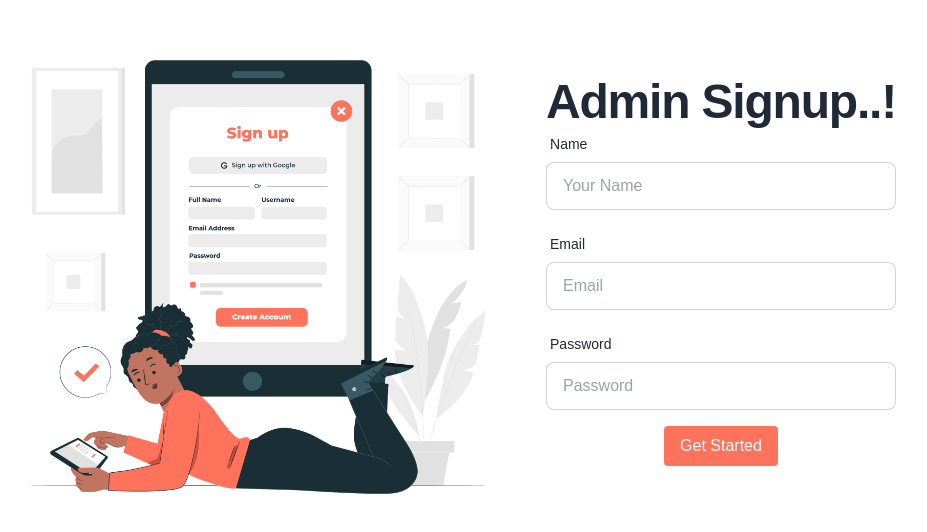
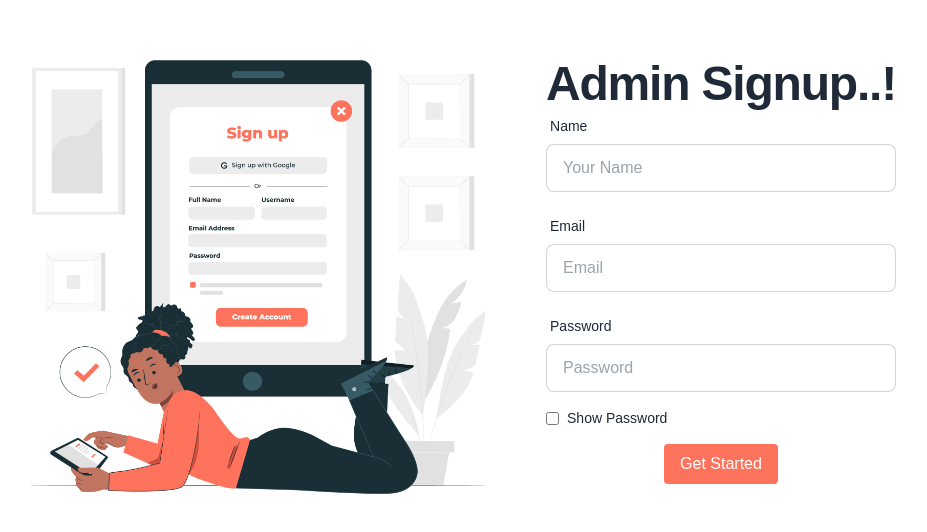
Before and after one commit to vishnuprd/project-asset, a React (Create React App) app in the folder client/: page /signup in a window 1280 px wide. Shown: the part 128-660 px from the top of the page, without its empty margins (183-1110 px from the left). Built offline with nearby package versions, Linux system fonts and the light colour scheme.

Commit message:
added show password in admin signup

```diff
--- a/client/src/components/adminsignup/index.jsx
+++ b/client/src/components/adminsignup/index.jsx
@@ -2,7 +2,8 @@ import React, { useState } from "react";
 import Signup from "../../assets/signup.jpg";
 import { useNavigate } from "react-router-dom";
 import axios from "axios";
-import { ToastContainer, toast } from 'react-toastify';
+import { ToastContainer, toast } from "react-toastify";
+
 export default function AdminSignup() {
   const Inputform = [
     {
@@ -50,7 +51,7 @@ export default function AdminSignup() {
     email: "",
     password: "",
   });
-
+  const [showPassword, setShowPassword] = useState(false);
   const navigate = useNavigate();
   const [errors, setErrors] = useState({});
 
@@ -62,10 +63,8 @@ export default function AdminSignup() {
   const handleSubmit = async (e) => {
     e.preventDefault();
 
-
     const validationErrors = formValidation(formData);
     setErrors(validationErrors);
-
 
     if (Object.keys(validationErrors).length > 0) {
       return;
@@ -90,22 +89,16 @@ export default function AdminSignup() {
     }
   };
 
-
   return (
-    <div className="hero  min-h-screen">
+    <div className="hero min-h-screen">
       <div className="hero-content flex-col lg:flex-row md:flex-row sm:flex-col items-center">
-
         <img
           src={Signup}
-        className="max-w-xs sm:max-w-sm md:max-w-md lg:max-w-lg rounded-lg "
-        alt="Login"
+          className="max-w-xs sm:max-w-sm md:max-w-md lg:max-w-lg rounded-lg"
+          alt="Signup"
         />
-
-
         <div className="w-full md:w-1/2 sm:w-full p-4">
-        <h1 className="">
-          Admin Signup..!
-        </h1>
+          <h1 className="">Admin Signup..!</h1>
           <form onSubmit={handleSubmit}>
             <div className="form-control">
               {Inputform.map((input) => (
@@ -116,7 +109,7 @@ export default function AdminSignup() {
                   <input
                     id={input.name}
                     name={input.name}
-                  type={input.type}
+                    type={input.name === "password" && showPassword ? "text" : input.type}
                     placeholder={input.placeholder}
                     value={formData[input.name]}
                     onChange={handleChange}
@@ -128,19 +121,26 @@ export default function AdminSignup() {
                 </div>
               ))}
             </div>
+            <div className="flex items-center justify-start mb-4">
+              <input
+                type="checkbox"
+                id="showPassword"
+                checked={showPassword}
+                onChange={() => setShowPassword(!showPassword)}
+                className="mr-2"
+              />
+              <label htmlFor="showPassword" className="label-text">
+                Show Password
+              </label>
+            </div>
             <div className="flex justify-center">
-  <button
-    type="submit"
-    className="custom-btn w-full sm:w-auto"
-  >
+              <button type="submit" className="custom-btn w-full sm:w-auto">
                 Get Started
               </button>
             </div>
-
           </form>
         </div>
       </div>
     </div>
-
   );
 }
```
Lines whose indentation alone changed are shown as unchanged.
